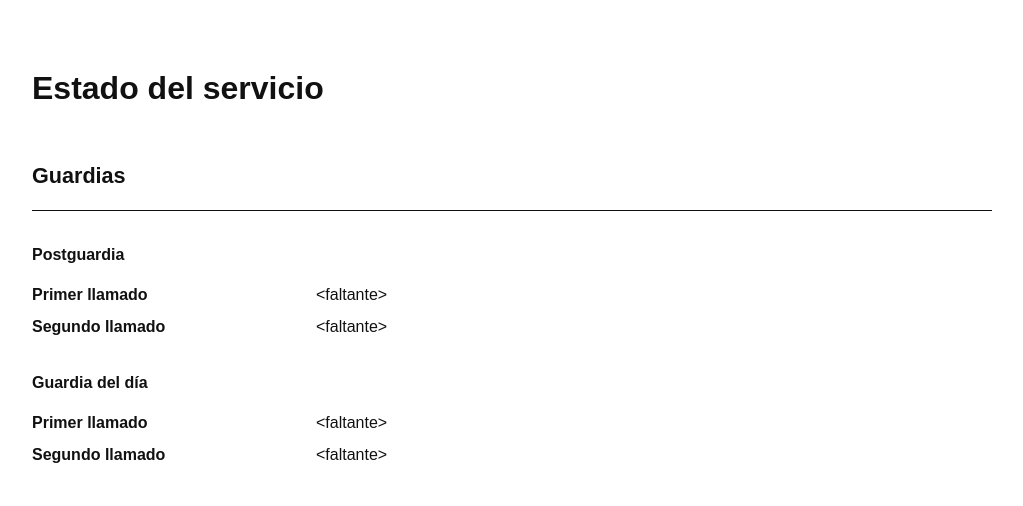
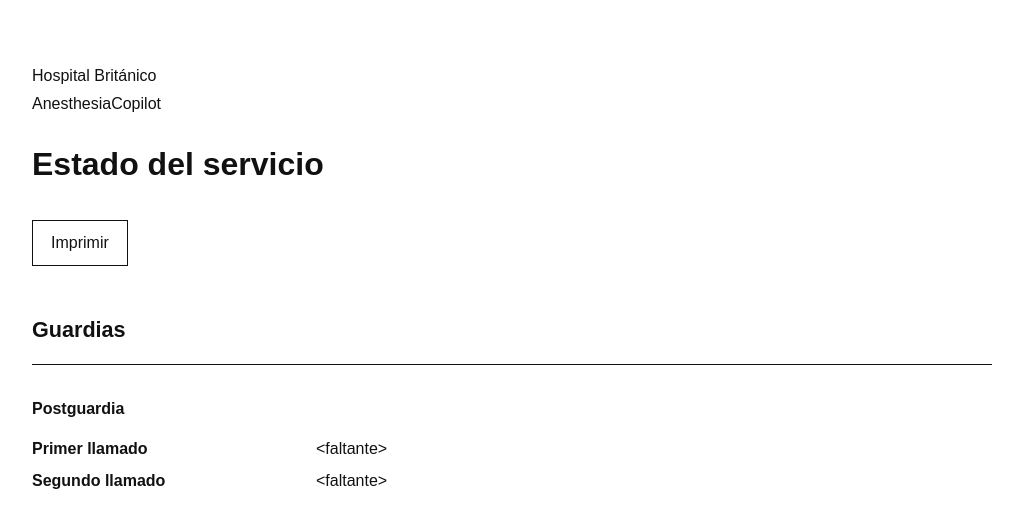
Before and after one commit to dtos11/AnesthesiaCopilot, a FastAPI app: template app/web/templates/state_result.html in a window 1280 px wide. Shown: the top 506 px of the page, without its empty margins (128-1151 px from the left). Run offline with FastAPI, Linux system fonts and the light colour scheme; the template is opened without the code that fills it, so the values that code supplies are empty.

Commit message:
feat: add print-friendly department state

```diff
--- a/app/web/static/styles.css
+++ b/app/web/static/styles.css
@@ -143,6 +143,18 @@ dd {
     margin-bottom: 28px;
 }
 
+.report-header p {
+    margin-bottom: 4px;
+}
+
+.report-header h1 {
+    margin-top: 24px;
+}
+
+.print-controls {
+    margin-top: 32px;
+}
+
 code {
     color: inherit;
     font-family: ui-monospace, SFMono-Regular, Menlo, monospace;
@@ -164,3 +176,60 @@ code {
         grid-template-columns: 1fr;
     }
 }
+
+@page {
+    size: A4 portrait;
+    margin: 12mm;
+}
+
+@media print {
+    :root {
+        font-size: 10pt;
+    }
+
+    body,
+    main {
+        width: 100%;
+        margin: 0;
+    }
+
+    .print-controls,
+    nav,
+    button {
+        display: none !important;
+    }
+
+    .report-header h1 {
+        margin-top: 12px;
+    }
+
+    h2 {
+        margin-top: 20px;
+    }
+
+    h3 {
+        margin-top: 14px;
+        margin-bottom: 6px;
+    }
+
+    section {
+        margin-top: 20px;
+        break-inside: avoid;
+        page-break-inside: avoid;
+    }
+
+    hr {
+        margin: 6px 0 12px;
+    }
+
+    td {
+        padding-top: 3px;
+        padding-bottom: 3px;
+    }
+
+    tr,
+    .override {
+        break-inside: avoid;
+        page-break-inside: avoid;
+    }
+}
--- a/app/web/templates/state_result.html
+++ b/app/web/templates/state_result.html
@@ -4,8 +4,16 @@
     {% if items %}{{ items | map(attribute='person') | join(', ') }}{% else %}{{ empty }}{% endif %}
 {%- endmacro %}
 {% block content %}
-<h1>Estado del servicio</h1>
-<p>{{ view.state.date.strftime('%d/%m/%Y') }}</p>
+<header class="report-header">
+    <p>Hospital Británico</p>
+    <p>AnesthesiaCopilot</p>
+    <h1>Estado del servicio</h1>
+    <p>{{ view.state.date.strftime('%d/%m/%Y') }}</p>
+</header>
+
+<div class="print-controls">
+    <button type="button" onclick="window.print()">Imprimir</button>
+</div>
 
 <section>
     <h2>Guardias</h2>
```
